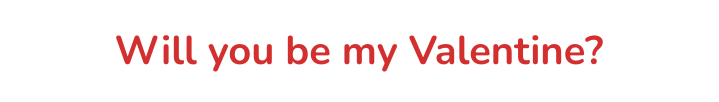
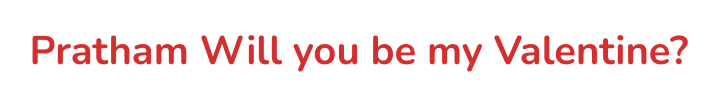
Before and after one commit to badolemrinal/try8, a plain HTML site: page index.html in a window 1280 px wide. Shown: the part 451-553 px from the top of the page, without its empty margins (281-1000 px from the left). Drawn offline with nearby package versions, Linux system fonts and the light colour scheme.

Commit message:
Updatee index.html

```diff
--- a/index.html
+++ b/index.html
@@ -11,7 +11,7 @@
         <div class="gif_container">
             <img src="https://gifdb.com/images/high/cute-love-bear-roses-ou7zho5oosxnpo6k.gif" alt="Cute GIF">
         </div>
-        <h1>Will you be my Valentine?</h1>
+        <h1>Pratham Will you be my Valentine?</h1>
         <div class="buttons">
             <button class="yes-button" onclick="handleYesClick()">Yes</button>
             <button class="no-button" onclick="handleNoClick()">No</button>
```
